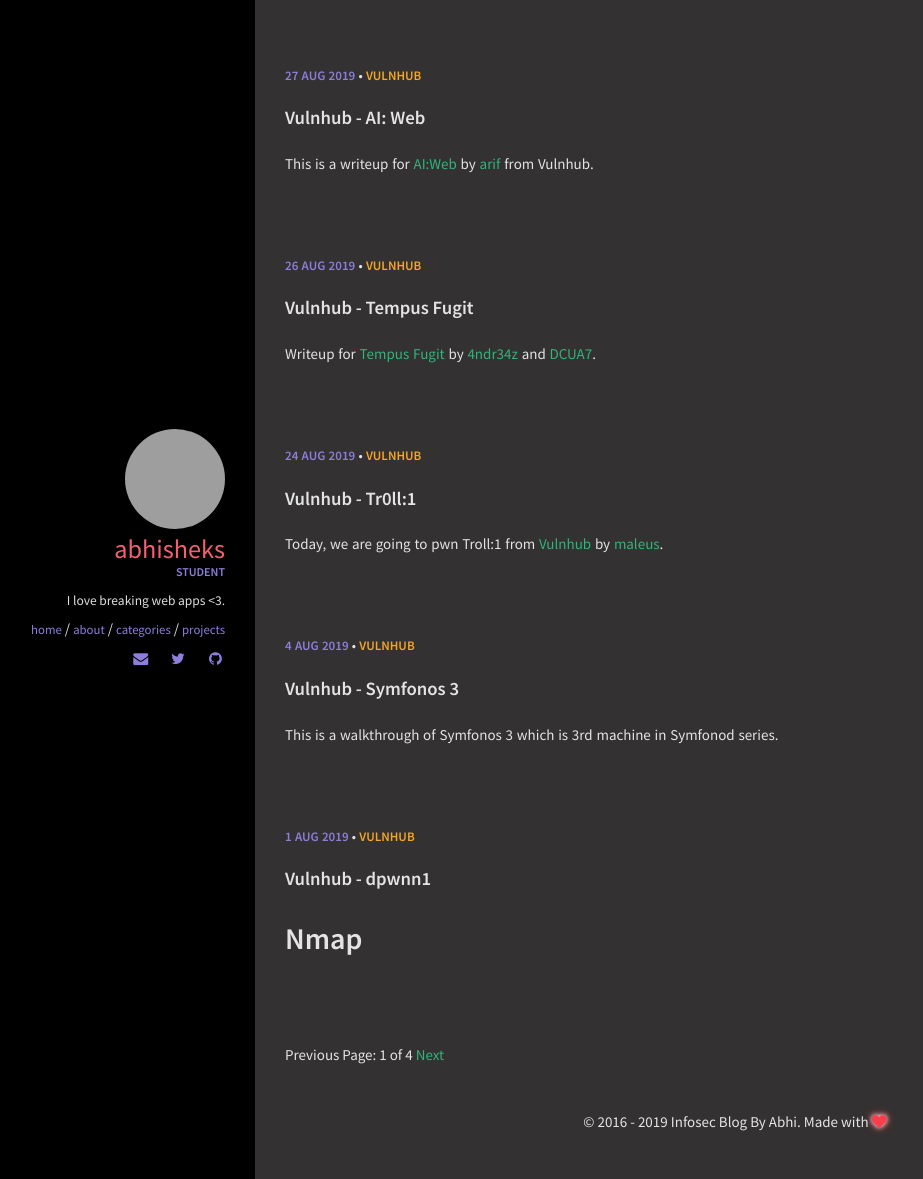
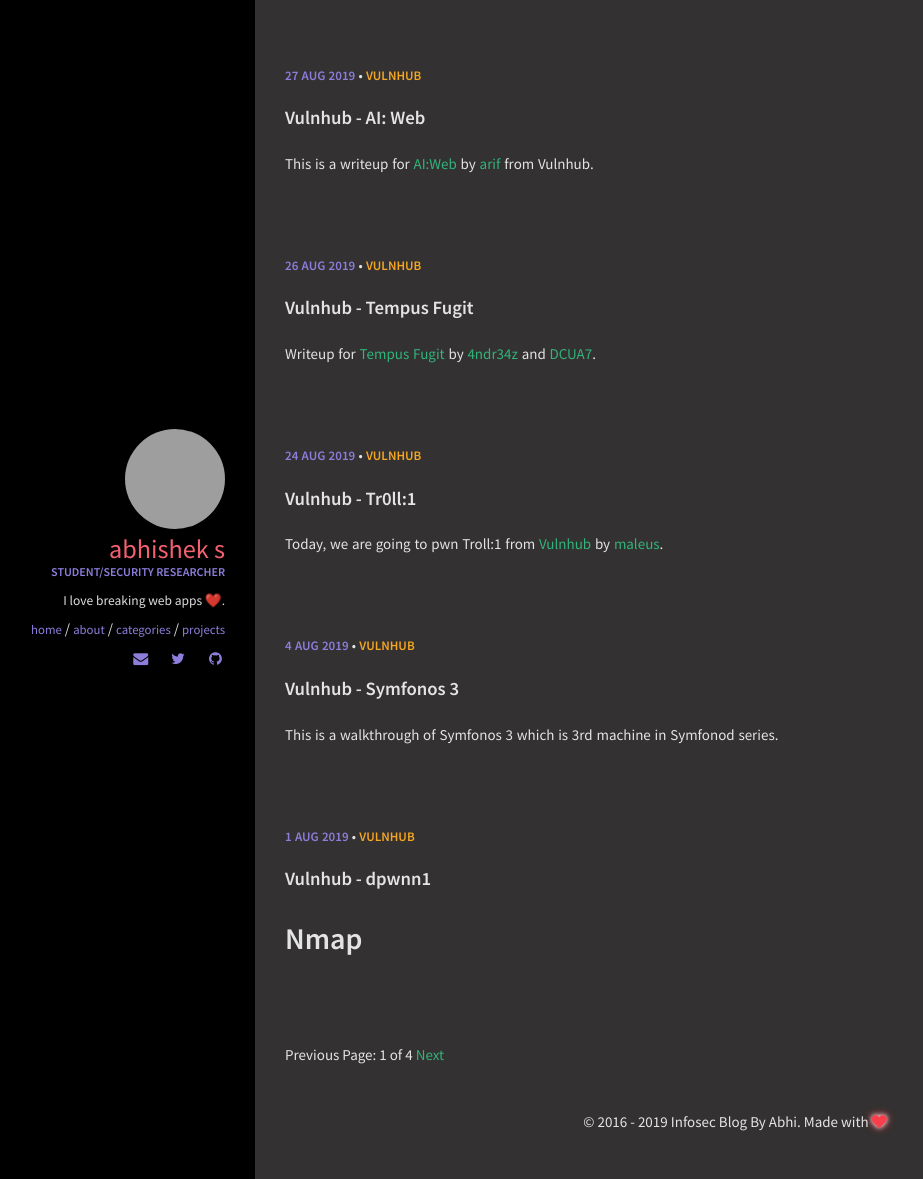
Before and after one commit to abhiabhi2306/abhiabhi2306.github.io, a Jekyll site: the page built from index.html, in a window 1280 px wide. Shown: the whole page, without its empty margins (65-988 px from the left). Built offline with Jekyll 4.4.1, drawn with Linux system fonts in a browser that asks for light colours; the list of posts is cut into pages by our own code.

Commit message:
Update _config.yml

```diff
--- a/_config.yml
+++ b/_config.yml
@@ -40,10 +40,10 @@ kramdown:
 ####################################
 #
 owner:
-  name: abhisheks
-  avatar: Robin.jpg
-  job: "Student"
-  bio: "I love breaking web apps <3."
+  name: Abhishek S
+  avatar: abhi.jpg
+  job: "Student/Security Researcher"
+  bio: "I love breaking web apps ❤️."
   email: abhiabhi2306@gmail.com
   disqus-shortname:
   twitter: abhiabhi2306
```
